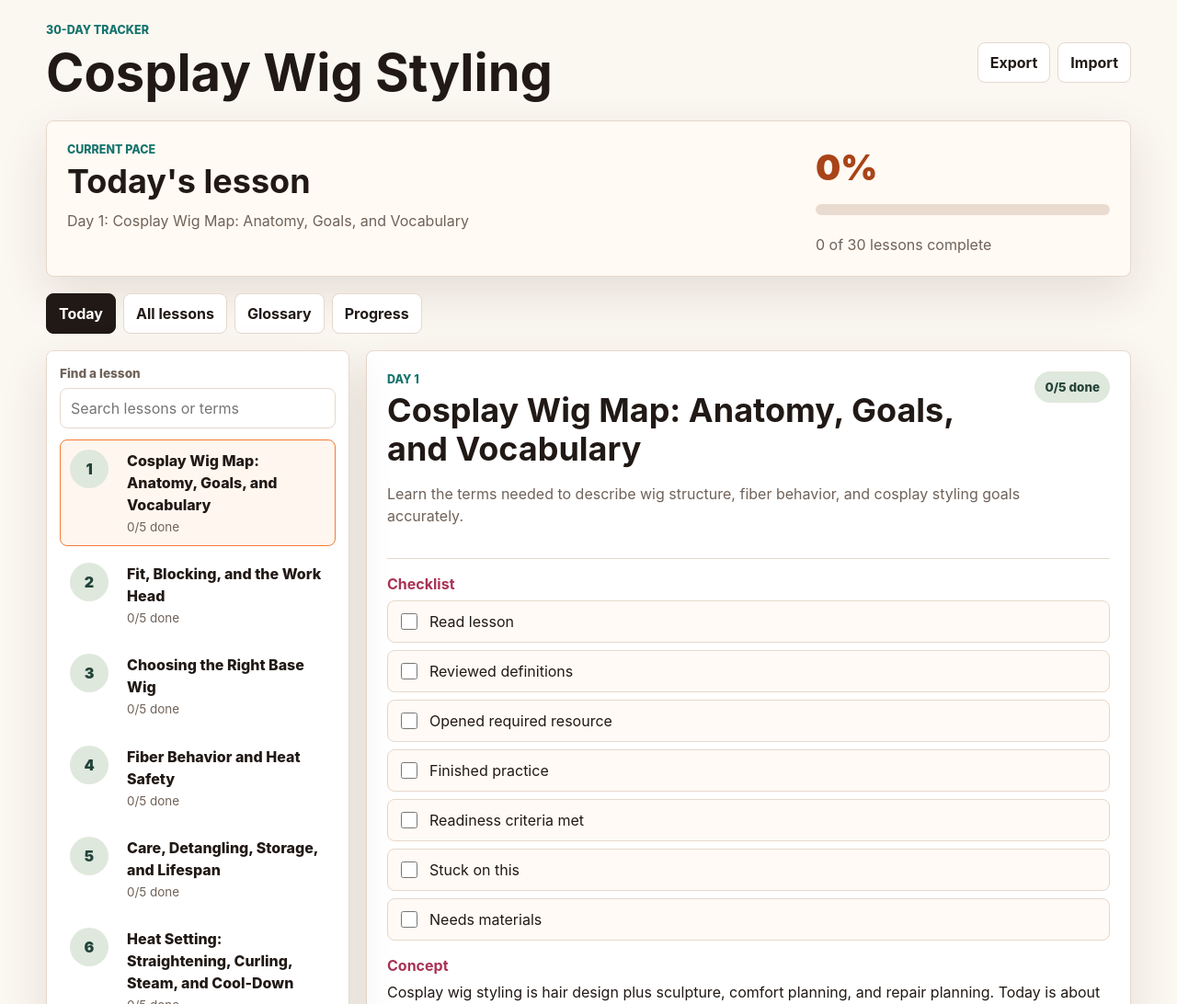
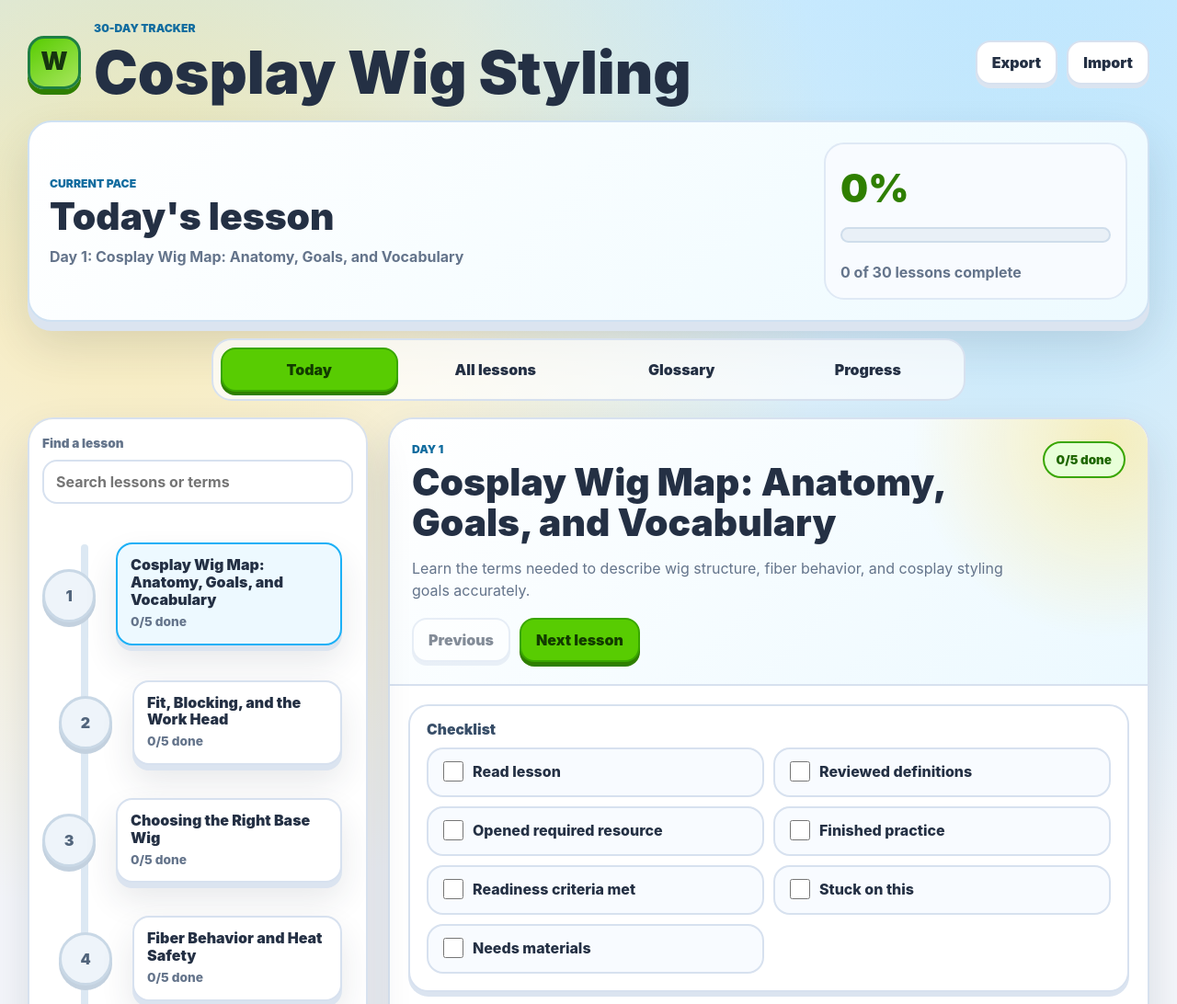
Before and after one commit to Yukiassistant/wiglessons, a website: page index.html in a window 1280 px wide. Shown: the top 1092 px of the page at 92% size. Drawn offline with Linux system fonts and the light colour scheme.

Commit message:
Revise lesson tracker UI

```diff
--- a/app.js
+++ b/app.js
@@ -140,6 +140,9 @@ function renderLessonList() {
     const node = template.content.firstElementChild.cloneNode(true);
     const completion = completionFor(lesson.day);
     node.classList.toggle("is-active", lesson.day === state.selectedDay && state.view !== "glossary");
+    node.classList.toggle("is-complete", completion.complete);
+    node.classList.toggle("has-progress", completion.done > 0);
+    node.setAttribute("aria-label", `Day ${lesson.day}: ${lesson.title}, ${completion.done} of ${completion.total} complete`);
     node.querySelector(".lesson-day").textContent = lesson.day;
     node.querySelector(".lesson-title").textContent = lesson.title;
     node.querySelector(".lesson-state").textContent = completion.complete
@@ -176,6 +179,8 @@ function renderDetail() {
 function renderLesson(lesson) {
   const progress = lessonProgress(lesson.day);
   const completion = completionFor(lesson.day);
+  const previousDay = Math.max(1, lesson.day - 1);
+  const nextDay = Math.min(state.data.lessons.length, lesson.day + 1);
 
   els.detail.innerHTML = `
     <div class="detail-header">
@@ -183,11 +188,15 @@ function renderLesson(lesson) {
         <p class="eyebrow">Day ${lesson.day}</p>
         <h2>${escapeHtml(lesson.title)}</h2>
         <p class="muted">${escapeHtml(lesson.objective)}</p>
+        <div class="lesson-actions" aria-label="Lesson navigation">
+          <button class="ghost-button" type="button" id="previousLesson" ${lesson.day === 1 ? "disabled" : ""}>Previous</button>
+          <button class="primary-button" type="button" id="nextLesson" ${lesson.day === state.data.lessons.length ? "disabled" : ""}>Next lesson</button>
+        </div>
       </div>
       <span class="status-pill">${completion.complete ? "Complete" : `${completion.done}/${completion.total} done`}</span>
     </div>
     <div class="section-grid">
-      <section class="section">
+      <section class="section is-wide">
         <h3>Checklist</h3>
         <div class="checklist">
           ${CHECKS.map(([key, label]) => checkRow(lesson.day, key, label, progress.checks?.[key])).join("")}
@@ -195,11 +204,11 @@ function renderLesson(lesson) {
           ${checkRow(lesson.day, "needsMaterials", "Needs materials", progress.needsMaterials, "flag")}
         </div>
       </section>
-      <section class="section">
+      <section class="section is-wide">
         <h3>Concept</h3>
         <p>${escapeHtml(lesson.concept)}</p>
       </section>
-      <section class="section">
+      <section class="section is-wide">
         <h3>Mini glossary</h3>
         <ul class="definition-list">
           ${lesson.glossary.map((item) => definitionItem(item)).join("")}
@@ -229,7 +238,7 @@ function renderLesson(lesson) {
         <h3>Readiness</h3>
         <p>${escapeHtml(lesson.readiness)}</p>
       </section>
-      <section class="section">
+      <section class="section is-wide">
         <h3>Notes</h3>
         <textarea id="lessonNotes" aria-label="Lesson notes">${escapeHtml(progress.notes || "")}</textarea>
         <div class="notes-actions">
@@ -239,6 +248,18 @@ function renderLesson(lesson) {
       </section>
     </div>
   `;
+
+  els.detail.querySelector("#previousLesson").addEventListener("click", () => {
+    state.selectedDay = previousDay;
+    state.view = "lessons";
+    render();
+  });
+
+  els.detail.querySelector("#nextLesson").addEventListener("click", () => {
+    state.selectedDay = nextDay;
+    state.view = "lessons";
+    render();
+  });
 
   els.detail.querySelectorAll("[data-check]").forEach((checkbox) => {
     checkbox.addEventListener("change", () => {
--- a/index.html
+++ b/index.html
@@ -10,9 +10,12 @@
   <body>
     <div class="app-shell">
       <header class="topbar">
-        <div>
-          <p class="eyebrow">30-day tracker</p>
-          <h1>Cosplay Wig Styling</h1>
+        <div class="brand-lockup">
+          <div class="brand-mark" aria-hidden="true">W</div>
+          <div>
+            <p class="eyebrow">30-day tracker</p>
+            <h1>Cosplay Wig Styling</h1>
+          </div>
         </div>
         <div class="top-actions" aria-label="Progress tools">
           <button class="ghost-button" type="button" id="exportButton" title="Export progress">Export</button>
@@ -61,8 +64,10 @@
     <template id="lessonButtonTemplate">
       <button class="lesson-button" type="button">
         <span class="lesson-day"></span>
-        <span class="lesson-title"></span>
-        <span class="lesson-state"></span>
+        <span class="lesson-card">
+          <span class="lesson-title"></span>
+          <span class="lesson-state"></span>
+        </span>
       </button>
     </template>
 
--- a/styles.css
+++ b/styles.css
@@ -1,17 +1,21 @@
 :root {
   color-scheme: light;
-  --bg: #fbf7f1;
-  --panel: #fffaf3;
-  --panel-strong: #ffffff;
-  --ink: #211915;
-  --muted: #6f6259;
-  --line: #e6d8cc;
-  --accent: #f47b38;
-  --accent-dark: #a94418;
-  --teal: #16746d;
-  --sage: #dfe8dc;
-  --rose: #a93356;
-  --shadow: 0 18px 50px rgba(64, 42, 27, 0.12);
+  --bg: #f5f7fb;
+  --sky: #d9efff;
+  --cloud: #ffffff;
+  --ink: #243044;
+  --muted: #64748b;
+  --line: #d7e1ef;
+  --green: #58cc02;
+  --green-dark: #2f7f00;
+  --orange: #ff9600;
+  --yellow: #ffc800;
+  --blue: #1cb0f6;
+  --purple: #8b5cf6;
+  --rose: #ff6b8a;
+  --danger: #d13434;
+  --shadow: 0 10px 0 #dbe4f0, 0 24px 50px rgba(35, 48, 68, 0.14);
+  --soft-shadow: 0 6px 0 #dbe4f0, 0 18px 36px rgba(35, 48, 68, 0.11);
 }
 
 * {
@@ -21,7 +25,10 @@
 body {
   margin: 0;
   min-width: 320px;
-  background: var(--bg);
+  background:
+    radial-gradient(circle at 12% 8%, rgba(255, 200, 0, 0.28), transparent 26%),
+    radial-gradient(circle at 88% 10%, rgba(28, 176, 246, 0.22), transparent 24%),
+    linear-gradient(180deg, var(--sky) 0, #f5f7fb 360px);
   color: var(--ink);
   font-family: Inter, ui-sans-serif, system-ui, -apple-system, BlinkMacSystemFont, "Segoe UI", sans-serif;
   line-height: 1.5;
@@ -38,36 +45,60 @@ button {
 }
 
 a {
-  color: var(--accent-dark);
-  text-underline-offset: 0.2em;
+  color: #0f7fc2;
+  font-weight: 800;
+  text-underline-offset: 0.18em;
+}
+
+a:focus-visible,
+button:focus-visible,
+input:focus-visible,
+textarea:focus-visible {
+  outline: 3px solid rgba(28, 176, 246, 0.45);
+  outline-offset: 3px;
 }
 
 .app-shell {
-  width: min(1180px, calc(100% - 32px));
+  width: min(1220px, calc(100% - 32px));
   margin: 0 auto;
-  padding: 24px 0 48px;
-}
-
-.topbar,
-.overview,
-.workspace,
-.tabs {
-  width: 100%;
+  padding: 22px 0 54px;
 }
 
 .topbar {
+  display: grid;
+  grid-template-columns: minmax(0, 1fr) auto;
+  gap: 18px;
+  align-items: center;
+  margin-bottom: 18px;
+}
+
+.brand-lockup {
   display: flex;
+  gap: 14px;
   align-items: center;
-  justify-content: space-between;
-  gap: 16px;
-  margin-bottom: 20px;
+  min-width: 0;
+}
+
+.brand-mark {
+  display: grid;
+  flex: 0 0 auto;
+  width: 58px;
+  height: 58px;
+  place-items: center;
+  border: 3px solid #1e7f43;
+  border-radius: 18px;
+  background: linear-gradient(145deg, var(--green), #a8e65d);
+  box-shadow: 0 6px 0 #2f7f00;
+  color: #16350f;
+  font-size: 1.7rem;
+  font-weight: 1000;
 }
 
 .eyebrow {
   margin: 0 0 4px;
-  color: var(--teal);
-  font-size: 0.78rem;
-  font-weight: 800;
+  color: #116c9f;
+  font-size: 0.76rem;
+  font-weight: 1000;
   letter-spacing: 0;
   text-transform: uppercase;
 }
@@ -77,25 +108,28 @@ h2,
 h3 {
   margin: 0;
   letter-spacing: 0;
-  line-height: 1.15;
+  line-height: 1.08;
 }
 
 h1 {
-  font-size: clamp(2rem, 5vw, 3.5rem);
+  font-size: clamp(2rem, 5vw, 4.2rem);
+  font-weight: 1000;
 }
 
 h2 {
-  font-size: clamp(1.45rem, 3vw, 2.25rem);
+  font-size: clamp(1.55rem, 3.4vw, 2.55rem);
+  font-weight: 1000;
 }
 
 h3 {
-  font-size: 1rem;
+  font-size: 0.98rem;
+  font-weight: 1000;
 }
 
 .top-actions {
   display: flex;
   flex-wrap: wrap;
-  gap: 8px;
+  gap: 10px;
   justify-content: flex-end;
 }
 
@@ -103,30 +137,42 @@ h3 {
 .primary-button,
 .danger-button,
 .tab {
-  min-height: 42px;
-  border: 1px solid var(--line);
-  border-radius: 8px;
-  padding: 9px 13px;
-  background: var(--panel-strong);
+  min-height: 46px;
+  border: 2px solid var(--line);
+  border-radius: 16px;
+  padding: 10px 16px;
+  background: var(--cloud);
   color: var(--ink);
-  font-weight: 750;
+  box-shadow: 0 4px 0 #dbe4f0;
+  font-weight: 1000;
 }
 
 .ghost-button:hover,
 .tab:hover {
-  border-color: var(--accent);
+  border-color: var(--blue);
+  transform: translateY(-1px);
+}
+
+.ghost-button:disabled,
+.primary-button:disabled,
+.danger-button:disabled {
+  cursor: not-allowed;
+  opacity: 0.55;
+  transform: none;
 }
 
 .primary-button {
-  border-color: var(--accent);
-  background: var(--accent);
-  color: #fff;
+  border-color: #39a600;
+  background: var(--green);
+  box-shadow: 0 5px 0 #2f7f00;
+  color: #123b00;
 }
 
 .danger-button {
-  border-color: #d8a1a1;
-  background: #fff4f2;
-  color: #8e2a20;
+  border-color: #e2a5a5;
+  background: #fff2f2;
+  box-shadow: 0 4px 0 #e6c4c4;
+  color: #992222;
 }
 
 .file-button {
@@ -144,39 +190,54 @@ h3 {
 
 .overview {
   display: grid;
-  grid-template-columns: minmax(0, 1fr) minmax(220px, 320px);
+  grid-template-columns: minmax(0, 1fr) minmax(240px, 330px);
   gap: 20px;
   align-items: stretch;
+  margin-bottom: 18px;
   padding: 22px;
-  border: 1px solid var(--line);
-  border-radius: 8px;
-  background: var(--panel);
+  border: 2px solid #cfe1f2;
+  border-radius: 26px;
+  background:
+    linear-gradient(135deg, rgba(255, 255, 255, 0.92), rgba(236, 250, 255, 0.92)),
+    var(--cloud);
   box-shadow: var(--shadow);
+}
+
+.overview-copy {
+  display: grid;
+  align-content: center;
+  min-width: 0;
 }
 
 .overview-copy p:last-child,
 .progress-block p {
   margin: 10px 0 0;
   color: var(--muted);
+  font-weight: 750;
 }
 
 .progress-block {
   display: grid;
   align-content: center;
   gap: 10px;
+  padding: 16px;
+  border: 2px solid #dfe9f5;
+  border-radius: 22px;
+  background: #f8fbff;
 }
 
 .progress-number {
-  font-size: 2.4rem;
-  font-weight: 900;
-  color: var(--accent-dark);
+  color: var(--green-dark);
+  font-size: 2.65rem;
+  font-weight: 1000;
 }
 
 .progress-track {
-  height: 12px;
+  height: 17px;
   overflow: hidden;
+  border: 2px solid #cfddeb;
   border-radius: 999px;
-  background: #eadbd0;
+  background: #e9f0f7;
 }
 
 .progress-track span {
@@ -184,35 +245,48 @@ h3 {
   width: 0;
   height: 100%;
   border-radius: inherit;
-  background: linear-gradient(90deg, var(--accent), var(--teal));
+  background: linear-gradient(90deg, var(--green), var(--yellow), var(--orange));
   transition: width 180ms ease;
 }
 
 .tabs {
-  display: flex;
-  flex-wrap: wrap;
-  gap: 8px;
-  margin: 18px 0;
+  display: grid;
+  grid-template-columns: repeat(4, minmax(0, 1fr));
+  gap: 10px;
+  width: min(820px, 100%);
+  margin: 0 auto 18px;
+  padding: 8px;
+  border: 2px solid #d7e1ef;
+  border-radius: 22px;
+  background: rgba(255, 255, 255, 0.72);
+}
+
+.tab {
+  box-shadow: none;
+  border-color: transparent;
+  border-radius: 16px;
+  background: transparent;
 }
 
 .tab.is-active {
-  border-color: var(--ink);
-  background: var(--ink);
-  color: #fff;
+  border-color: #39a600;
+  background: var(--green);
+  box-shadow: 0 4px 0 #2f7f00;
+  color: #123b00;
 }
 
 .workspace {
   display: grid;
-  grid-template-columns: 330px minmax(0, 1fr);
-  gap: 18px;
+  grid-template-columns: minmax(300px, 370px) minmax(0, 1fr);
+  gap: 22px;
   align-items: start;
 }
 
 .lesson-list,
 .detail {
-  border: 1px solid var(--line);
-  border-radius: 8px;
-  background: var(--panel-strong);
+  border: 2px solid #d7e1ef;
+  border-radius: 28px;
+  background: var(--cloud);
   box-shadow: var(--shadow);
 }
 
@@ -221,128 +295,208 @@ h3 {
   top: 16px;
   max-height: calc(100vh - 32px);
   overflow: auto;
-  padding: 14px;
+  padding: 16px 14px 22px;
 }
 
 .search-wrap {
+  position: sticky;
+  top: 0;
+  z-index: 2;
   display: grid;
-  gap: 6px;
-  margin-bottom: 12px;
+  gap: 8px;
+  margin-bottom: 14px;
+  padding-bottom: 12px;
+  background: var(--cloud);
 }
 
 .search-wrap label {
   color: var(--muted);
   font-size: 0.85rem;
-  font-weight: 800;
+  font-weight: 1000;
 }
 
 input,
 textarea {
   width: 100%;
   min-width: 0;
-  border: 1px solid var(--line);
-  border-radius: 8px;
+  border: 2px solid #d7e1ef;
+  border-radius: 16px;
   background: #fff;
   color: var(--ink);
 }
 
 input {
-  min-height: 42px;
-  padding: 9px 11px;
+  min-height: 46px;
+  padding: 10px 13px;
+  font-weight: 700;
 }
 
 textarea {
-  min-height: 120px;
-  padding: 12px;
+  min-height: 118px;
+  padding: 13px;
   resize: vertical;
 }
 
+#lessonList {
+  position: relative;
+  display: grid;
+  gap: 16px;
+  padding: 8px 0 4px;
+}
+
+#lessonList::before {
+  content: "";
+  position: absolute;
+  top: 18px;
+  bottom: 18px;
+  left: 42px;
+  width: 8px;
+  border-radius: 999px;
+  background: #dce8f3;
+}
+
 .lesson-button {
+  position: relative;
+  z-index: 1;
   display: grid;
-  grid-template-columns: 52px minmax(0, 1fr);
-  grid-template-areas:
-    "day title"
-    "day state";
-  gap: 2px 10px;
+  grid-template-columns: 70px minmax(0, 1fr);
+  gap: 10px;
   width: 100%;
-  min-height: 64px;
-  margin: 0 0 7px;
-  padding: 10px;
-  border: 1px solid transparent;
-  border-radius: 8px;
-  background: #fff;
+  min-height: 82px;
+  padding: 10px 12px 10px 0;
+  border: 0;
+  border-radius: 22px;
+  background: transparent;
   color: var(--ink);
   text-align: left;
 }
 
-.lesson-button:hover,
-.lesson-button.is-active {
-  border-color: var(--accent);
-  background: #fff7ef;
+.lesson-button:nth-child(even) {
+  padding-left: 18px;
+}
+
+.lesson-button:hover .lesson-card,
+.lesson-button.is-active .lesson-card {
+  border-color: var(--blue);
+  transform: translateY(-2px);
+}
+
+.lesson-button.is-active .lesson-card {
+  background: #edf9ff;
+}
+
+.lesson-button.is-complete .lesson-day {
+  border-color: #39a600;
+  background: var(--green);
+  box-shadow: 0 5px 0 #2f7f00;
+  color: #123b00;
+}
+
+.lesson-button.has-progress:not(.is-complete) .lesson-day {
+  border-color: #e6a100;
+  background: var(--yellow);
+  box-shadow: 0 5px 0 #bd7f00;
+  color: #4f3200;
 }
 
 .lesson-day {
-  grid-area: day;
-  display: inline-grid;
-  width: 42px;
-  height: 42px;
+  display: grid;
+  width: 58px;
+  height: 58px;
   place-items: center;
+  align-self: center;
+  border: 3px solid #c9d8e6;
   border-radius: 50%;
-  background: var(--sage);
-  color: #22433a;
-  font-weight: 900;
+  background: #eef4fa;
+  box-shadow: 0 5px 0 #c3d1df;
+  color: #52657c;
+  font-size: 1rem;
+  font-weight: 1000;
+}
+
+.lesson-card {
+  display: grid;
+  min-width: 0;
+  gap: 4px;
+  padding: 13px 14px;
+  border: 2px solid #d7e1ef;
+  border-radius: 18px;
+  background: #fff;
+  box-shadow: var(--soft-shadow);
+  transition: transform 120ms ease, border-color 120ms ease, background 120ms ease;
 }
 
 .lesson-title {
-  grid-area: title;
   min-width: 0;
   overflow-wrap: anywhere;
-  font-weight: 850;
+  font-weight: 1000;
+  line-height: 1.18;
 }
 
 .lesson-state {
-  grid-area: state;
   color: var(--muted);
-  font-size: 0.84rem;
+  font-size: 0.86rem;
+  font-weight: 850;
 }
 
 .detail {
   min-width: 0;
-  padding: 22px;
+  overflow: hidden;
 }
 
 .detail-header {
-  display: flex;
+  display: grid;
+  grid-template-columns: minmax(0, 1fr) auto;
+  gap: 16px;
   align-items: start;
-  justify-content: space-between;
-  gap: 16px;
-  padding-bottom: 18px;
-  border-bottom: 1px solid var(--line);
+  padding: 24px;
+  border-bottom: 2px solid #d7e1ef;
+  background:
+    radial-gradient(circle at 95% 8%, rgba(255, 200, 0, 0.26), transparent 26%),
+    linear-gradient(135deg, #ffffff, #ecf9ff);
 }
 
 .status-pill {
   flex: 0 0 auto;
+  border: 2px solid #39a600;
   border-radius: 999px;
-  padding: 7px 11px;
-  background: var(--sage);
-  color: #25443a;
+  padding: 8px 13px;
+  background: #e8ffd9;
+  color: #1f6700;
   font-size: 0.84rem;
-  font-weight: 850;
+  font-weight: 1000;
+}
+
+.lesson-actions {
+  display: flex;
+  flex-wrap: wrap;
+  gap: 10px;
+  margin-top: 18px;
 }
 
 .section-grid {
   display: grid;
-  gap: 18px;
-  margin-top: 18px;
+  grid-template-columns: repeat(2, minmax(0, 1fr));
+  gap: 16px;
+  padding: 20px;
 }
 
 .section {
   min-width: 0;
+  padding: 18px;
+  border: 2px solid #d7e1ef;
+  border-radius: 22px;
+  background: #fff;
+  box-shadow: 0 5px 0 #dbe4f0;
+}
+
+.section.is-wide {
+  grid-column: 1 / -1;
 }
 
 .section h3 {
-  margin-bottom: 8px;
-  color: var(--rose);
+  margin-bottom: 10px;
+  color: #384e68;
 }
 
 .section p {
@@ -351,72 +505,92 @@ textarea {
 
 .checklist {
   display: grid;
-  gap: 8px;
+  grid-template-columns: repeat(2, minmax(0, 1fr));
+  gap: 10px;
 }
 
 .check-item {
-  display: flex;
+  display: grid;
+  grid-template-columns: 26px minmax(0, 1fr);
   gap: 10px;
-  align-items: flex-start;
+  align-items: start;
   min-width: 0;
-  padding: 10px;
-  border: 1px solid var(--line);
-  border-radius: 8px;
-  background: #fffaf5;
+  padding: 12px;
+  border: 2px solid #d7e1ef;
+  border-radius: 18px;
+  background: #f8fbff;
+  color: var(--ink);
+  font-weight: 850;
 }
 
 .check-item input {
-  width: 18px;
-  min-height: 18px;
-  height: 18px;
-  margin-top: 3px;
-  accent-color: var(--accent);
+  width: 22px;
+  min-height: 22px;
+  height: 22px;
+  margin-top: 1px;
+  accent-color: var(--green);
+}
+
+.check-item:has(input:checked) {
+  border-color: #65c934;
+  background: #efffe8;
 }
 
 .definition-list,
 .resource-list,
 .progress-list {
   display: grid;
-  gap: 8px;
+  gap: 10px;
   margin: 0;
   padding: 0;
   list-style: none;
+}
+
+.definition-list {
+  grid-template-columns: repeat(2, minmax(0, 1fr));
 }
 
 .definition-list li,
 .resource-list li,
 .progress-list li {
   min-width: 0;
-  padding: 10px;
-  border: 1px solid var(--line);
-  border-radius: 8px;
-  background: #fffaf5;
+  padding: 13px;
+  border: 2px solid #d7e1ef;
+  border-radius: 18px;
+  background: #f8fbff;
   overflow-wrap: anywhere;
 }
 
 .definition-term {
   display: block;
-  font-weight: 900;
+  margin-bottom: 4px;
+  color: #0f7a4f;
+  font-weight: 1000;
 }
 
 .notes-actions {
   display: flex;
   flex-wrap: wrap;
-  gap: 8px;
-  margin-top: 10px;
+  gap: 10px;
+  margin-top: 12px;
 }
 
 .glossary-toolbar {
   margin: 18px 0 12px;
 }
 
+.progress-list li strong {
+  display: block;
+  margin-bottom: 4px;
+}
+
 .muted {
   color: var(--muted);
 }
 
-@media (max-width: 860px) {
+@media (max-width: 940px) {
   .app-shell {
-    width: min(100% - 20px, 760px);
+    width: min(100% - 22px, 780px);
     padding-top: 14px;
   }
 
@@ -427,11 +601,6 @@ textarea {
     grid-template-columns: 1fr;
   }
 
-  .topbar,
-  .detail-header {
-    display: grid;
-  }
-
   .top-actions {
     justify-content: start;
   }
@@ -440,22 +609,49 @@ textarea {
     position: static;
     max-height: none;
   }
+
+  .detail {
+    order: -1;
+  }
+
+  .section-grid,
+  .definition-list {
+    grid-template-columns: 1fr;
+  }
 }
 
-@media (max-width: 520px) {
+@media (max-width: 560px) {
   .app-shell {
     width: min(100% - 14px, 500px);
   }
 
+  .brand-mark {
+    width: 46px;
+    height: 46px;
+    border-radius: 14px;
+    font-size: 1.25rem;
+  }
+
   .overview,
-  .detail,
+  .detail-header,
+  .section-grid,
   .lesson-list {
     padding: 14px;
   }
 
   .tabs {
+    grid-template-columns: repeat(2, minmax(0, 1fr));
+    width: 100%;
+  }
+
+  .checklist {
+    grid-template-columns: 1fr;
+  }
+
+  .top-actions {
     display: grid;
     grid-template-columns: repeat(2, minmax(0, 1fr));
+    width: 100%;
   }
 
   .tab,
@@ -464,4 +660,20 @@ textarea {
   .danger-button {
     width: 100%;
   }
+
+  .lesson-button,
+  .lesson-button:nth-child(even) {
+    grid-template-columns: 56px minmax(0, 1fr);
+    padding-left: 0;
+    padding-right: 0;
+  }
+
+  #lessonList::before {
+    left: 28px;
+  }
+
+  .lesson-day {
+    width: 48px;
+    height: 48px;
+  }
 }
```
